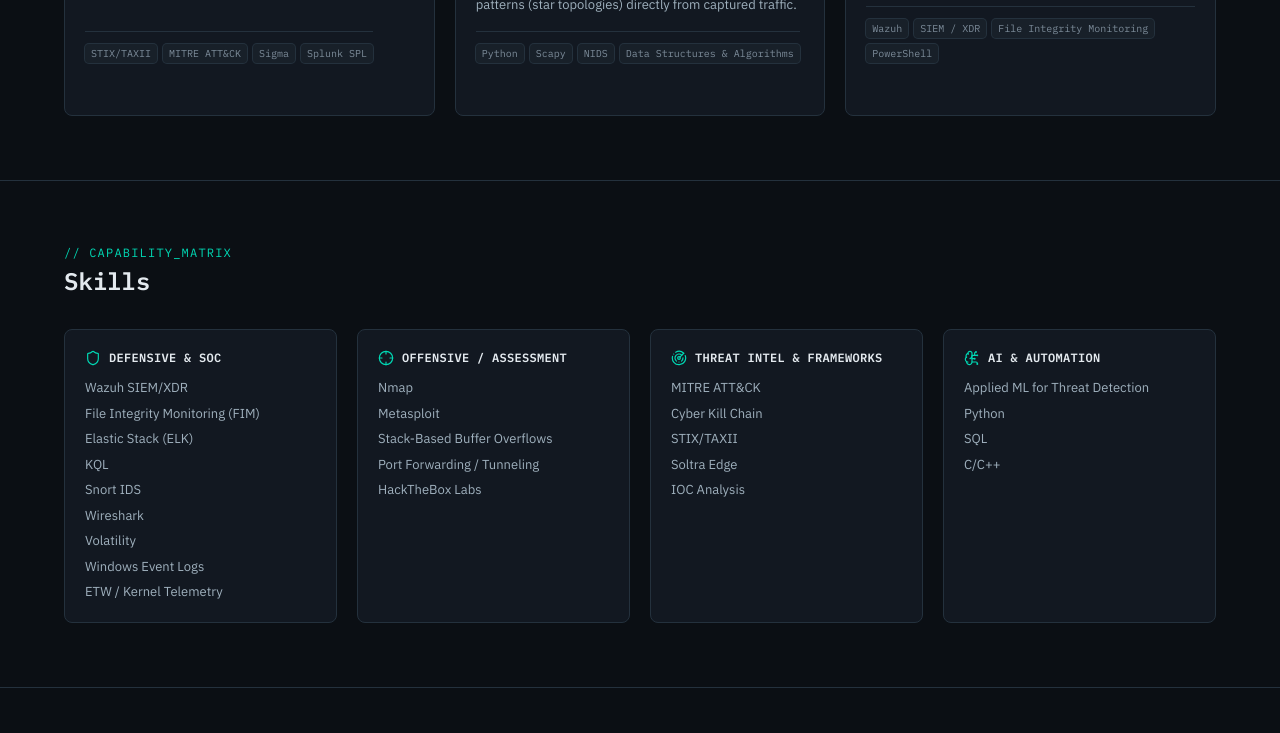
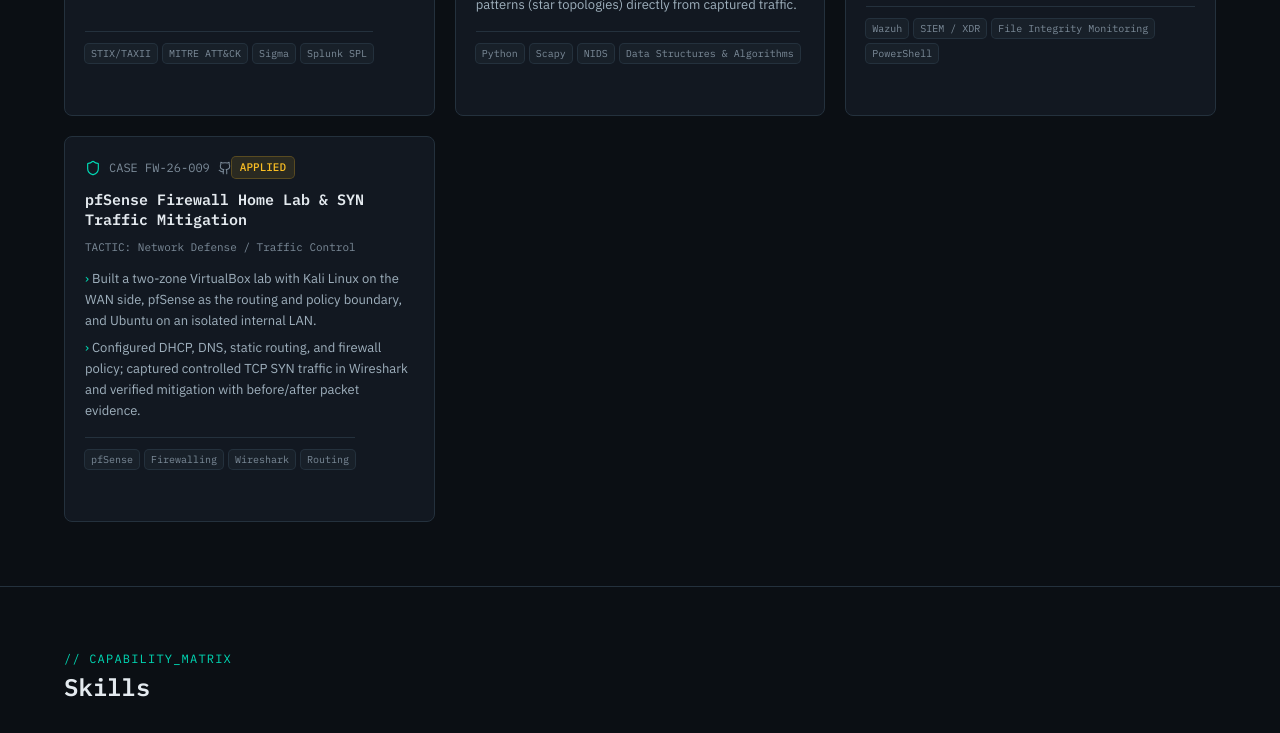
Before and after one commit to Mr-Fool008/cybersecurity-portfolio, a React (Vite) app: page / in a window 1280 px wide. Shown: the part 540-1273 px from the top of the page. Built offline with nearby package versions, Linux system fonts and the light colour scheme.

Commit message:
Add pfSense firewall home lab to portfolio

```diff
--- a/src/PortfolioSections.jsx
+++ b/src/PortfolioSections.jsx
@@ -89,13 +89,36 @@
       findings: "Confirmed end-to-end detection of file addition, integrity modification, and deletion events, with Wazuh rules surfacing actionable alerts and integrity evidence for incident-response analysis.",
     },
   },
+  {
+    caseId: "FW-26-009",
+    tier: "Applied",
+    tactic: "Network Defense / Traffic Control",
+    icon: Shield,
+    title: "pfSense Firewall Home Lab & SYN Traffic Mitigation",
+    repoUrl: "https://github.com/Mr-Fool008/pfsense-firewall-home-lab",
+    bullets: [
+      "Built a two-zone VirtualBox lab with Kali Linux on the WAN side, pfSense as the routing and policy boundary, and Ubuntu on an isolated internal LAN.",
+      "Configured DHCP, DNS, static routing, and firewall policy; captured controlled TCP SYN traffic in Wireshark and verified mitigation with before/after packet evidence.",
+      "Diagnosed a failed Unbound DNS Resolver by tracing client resolution, service state, and logs to an empty pfSense domain configuration.",
+    ],
+    tags: ["pfSense", "Firewalling", "Wireshark", "Routing", "DNS / Unbound", "VirtualBox"],
+    writeup: {
+      objective: "Build a segmented attacker-firewall-victim home lab and validate that pfSense can route, inspect, and block controlled test traffic before it reaches a protected Ubuntu host.",
+      method: [
+        "Configured pfSense with a bridged WAN interface and an isolated LabNet LAN, then enabled DHCP/DNS for the protected Ubuntu subnet.",
+        "Added a static route on WAN-side Kali through pfSense, generated a controlled 20-packet TCP SYN test, and captured the traffic on Ubuntu with Wireshark.",
+        "Placed a specific WAN block rule above broader allow rules and repeated the same test to validate rule counters and confirm that Ubuntu no longer observed the packets.",
+      ],
+      findings: "Verified end-to-end segmentation and policy enforcement: traffic reached Ubuntu before mitigation, matched the pfSense block rule after mitigation, and disappeared from the protected host's packet capture. Troubleshooting also isolated and fixed an Unbound DNS failure caused by an empty system domain field.",
+    },
+  },
 ];
 
 const SKILL_GROUPS = [
   {
     label: "Defensive & SOC",
     icon: Shield,
-    items: ["Wazuh SIEM/XDR", "File Integrity Monitoring (FIM)", "Elastic Stack (ELK)", "KQL", "Snort IDS", "Wireshark", "Volatility", "Windows Event Logs", "ETW / Kernel Telemetry"],
+    items: ["Wazuh SIEM/XDR", "pfSense / Firewall Administration", "File Integrity Monitoring (FIM)", "Elastic Stack (ELK)", "KQL", "Snort IDS", "Wireshark", "Volatility", "Windows Event Logs", "ETW / Kernel Telemetry"],
   },
   {
     label: "Offensive / Assessment",
```
